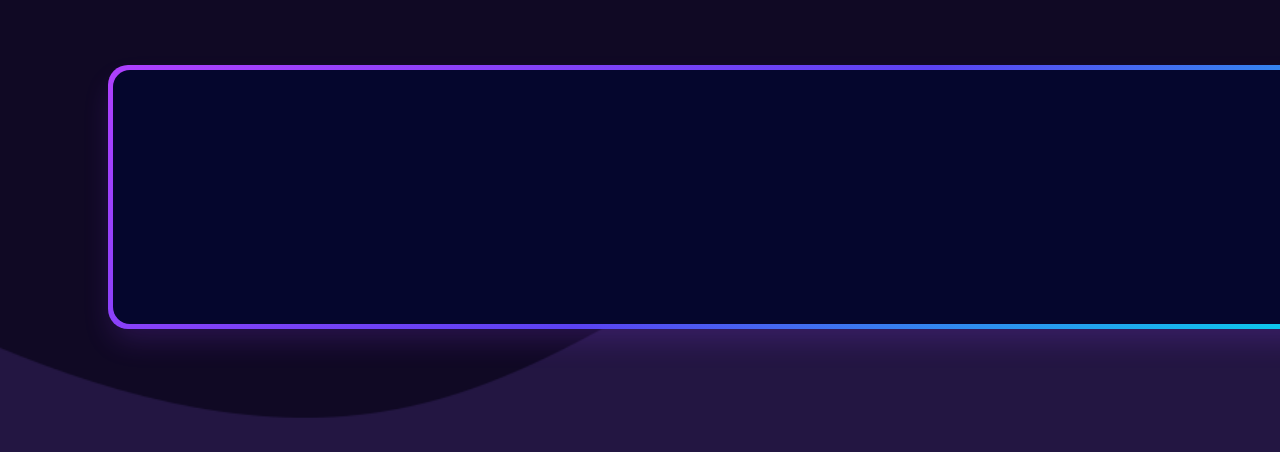
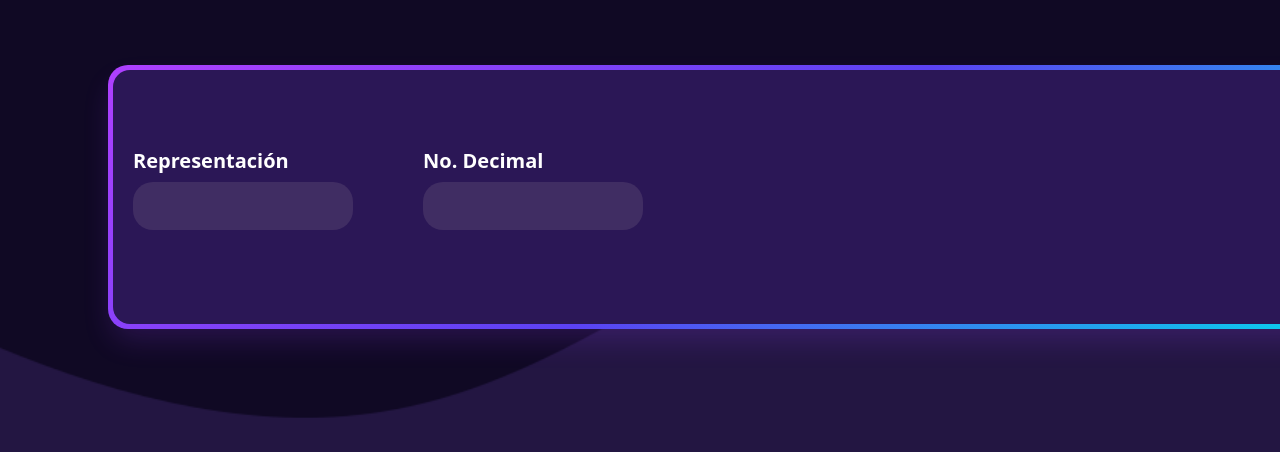
Before and after one commit to luispedrolira/Decimaltobinary, a plain HTML site: page src/modules/calculadora.html in a window 1280 px wide. Shown: the part 348-800 px from the top of the page. Drawn offline with Linux system fonts and the light colour scheme.

Commit message:
Continuación de la elaboracion calculadora

```diff
--- a/src/modules/calculadora.html
+++ b/src/modules/calculadora.html
@@ -30,7 +30,25 @@
 
             <div class="container__calculadora">
                 <div class="card">
-                    <div class="card__content"></div>
+                    <div class="card__content">
+
+                        <div class="representacion">
+                            <p>Representación</p>
+
+                            <div class="inputGroup">
+                                <input type="text" required="" autocomplete="off">
+                            </div>
+                        </div>
+
+                        <div class="decimal">
+                            <p>No. Decimal</p>
+
+                            <div class="inputGroup">
+                                <input type="text" required="" autocomplete="off">
+                            </div>
+                        </div>
+
+                    </div>
                 </div>
             </div>
 
--- a/src/modules/styles/calculadora.css
+++ b/src/modules/styles/calculadora.css
@@ -60,7 +60,7 @@ nav a.active{
 }
 
 .card__content{
-    background: rgb(5, 6, 45);
+    background: #2b1756;
     border-radius: 17px;
     width: 100%;
     height: 100%;
@@ -70,3 +70,50 @@ nav a.active{
     padding-top: 40px;
     padding-left: 100px;
 }
+
+.inputGroup {
+    font-family: system-ui, -apple-system, BlinkMacSystemFont, 'Segoe UI', Roboto, Oxygen, Ubuntu, Cantarell, 'Open Sans', 'Helvetica Neue', sans-serif;
+    margin: 1em 0 1em 0;
+    max-width: 190px;
+    position: relative;
+}
+
+.inputGroup input {
+    font-size: 100%;
+    padding: 0.8em;
+    outline: none;
+    background-color: #402d63;
+    border-radius: 20px;
+    width: 100%;
+    border-color: transparent;
+    color: #ffffff;
+
+}
+
+.representacion{
+    width: 35%;
+    height: auto;
+    position: absolute;
+    margin-left: 20px;
+    margin-top: 70px;
+}
+.representacion p{
+    color: #ffffff;
+    font-size: 20px;
+    font-weight: 600;
+    line-height: 0.1;
+}
+
+.decimal{
+    width: 35%;
+    height: auto;
+    position: absolute;
+    margin-left: 310px;
+    margin-top: 70px;
+}
+.decimal p{
+    color: #ffffff;
+    font-size: 20px;
+    font-weight: 600;
+    line-height: 0.1;
+}
```
Also changed, not shown: public/index.html (+0 -1 lines).
